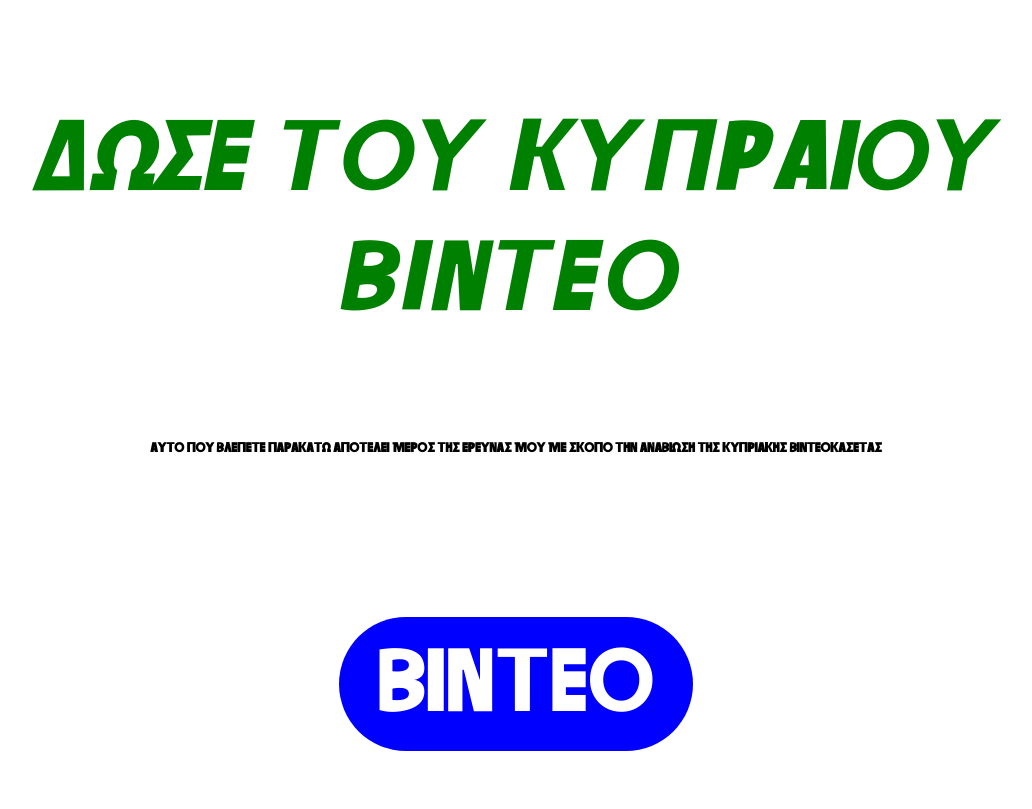
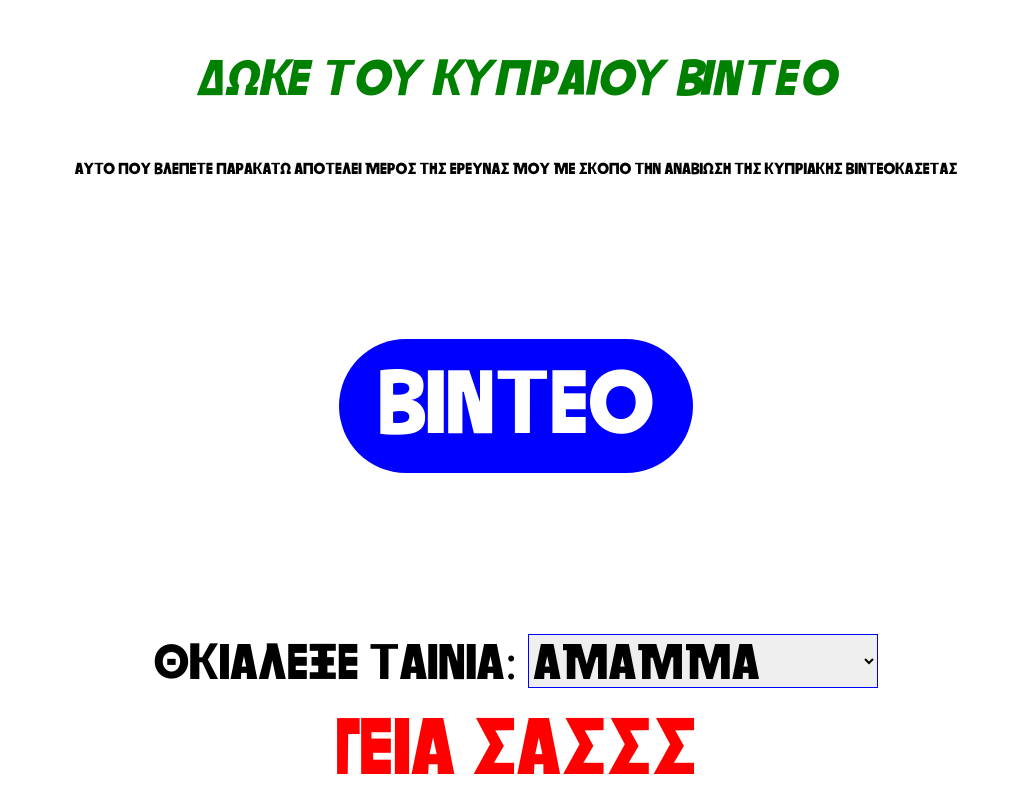
Before and after one commit to Melandin/melandin.github.io, a plain HTML site: page index.html in a window 1280 px wide. Shown: the top 809 px of the page, without its empty margins (124-1156 px from the left). Drawn offline with Linux system fonts and the light colour scheme.

Commit message:
update 2021

```diff
--- a/index.html
+++ b/index.html
@@ -10,18 +10,31 @@
 <!-- partial:index.partial.html -->
 <div contenteditable="true">
 <div class="r100">
-<p style="font-size:100px;">ΔΩΣΕ ΤΟΥ ΚΥΠΡΑΙΟΥ ΒΙΝΤΕΟ </p>
+<p style="font-size:50px;">ΔΩΚΕ ΤΟΥ ΚΥΠΡΑΙΟΥ ΒΙΝΤΕΟ </p>
 
 </div>
 </div>
 
-<h5> ΑΥΤΟ ΠΟΥ ΒΛΕΠΕΤΕ ΠΑΡΑΚΑΤΩ ΑΠΟΤΕΛΕΙ ΜΕΡΟΣ ΤΗΣ ΕΡΕΥΝΑΣ ΜΟΥ
-ΜΕ ΣΚΟΠΟ ΤΗΝ ΑΝΑΒΙΩΣΗ ΤΗΣ ΚΥΠΡΙΑΚΗΣ ΒΙΝΤΕΟΚΑΣΕΤΑΣ </h5>
+<p class="explain"> ΑΥΤΟ ΠΟΥ ΒΛΕΠΕΤΕ ΠΑΡΑΚΑΤΩ ΑΠΟΤΕΛΕΙ ΜΕΡΟΣ ΤΗΣ ΕΡΕΥΝΑΣ ΜΟΥ
+ΜΕ ΣΚΟΠΟ ΤΗΝ ΑΝΑΒΙΩΣΗ ΤΗΣ ΚΥΠΡΙΑΚΗΣ ΒΙΝΤΕΟΚΑΣΕΤΑΣ </p>
 
 <div class="embed">
 <div style="text-align: center; margin: 10em 0px;">
 <div contenteditable="true">
 <button class="my-variable-text3">ΒΙΝΤΕΟ</button></div></div>
+</div>
+
+<div class= "movielist">
+<label>ΘΚΙΑΛΕΞΕ ΤΑΙΝΙΑ:
+
+<select>
+
+    <option value="">ΑΜΑΜΜΑ</option>
+    <option value="">ΤΣΙΟΡΟΝΗΣ</option>
+    <option value="">ΣΙΣΙΣΙΝΙΙΣΤΑ</option>
+    <option value="">ΠΑΠΑΠΑΠ</option>
+</select>
+
 </div>
 
 
--- a/style.css
+++ b/style.css
@@ -17,14 +17,18 @@ margin:0;
 padding:0;
 
 }
-
 @font-face {
-
+src: url(fonts/vhswidthGX.ttf);
+font-family: 'vhswidth';
+    }
+@font-face {
+src: url(fonts/VHSShadowGX.ttf);
+font-family: 'vhsshadow';
+    }
+@font-face {
 src: url(fonts/VHSGX.ttf);
 font-family: 'vhsregular';
-
-
-}
+    }
 @keyframes ginto-animation {
   from {
     font-variation-settings:"ital" -20;
@@ -51,7 +55,7 @@ font-style: normal;
   animation-timing-function: ease-in-out;
  }
 
-h5 {
+.explain {
  font-family: 'vhsregular';
 text-align:center;
 }
@@ -78,7 +82,27 @@ text-align:center;
     padding: 1vw 3vw 1vw;
     outline: none;
     border: none;
+
+
 }
+
+
+.movielist {
+font-family: 'vhsregular';
+  border-radius: 10px 30px 30px 10px;
+text-align:center;
+  font-size: 50px;
+
+}
+
+
+select {
+font-family: 'vhsregular';
+   border: solid 1px blue;
+     width: 350px;
+ font-size: 50px;
+}
+
 
 
 .range__slant {
```
Also changed, not shown: fonts/VHSGX.ttf, fonts/VHSShadowGX.ttf (added), fonts/vhsgx-webfont.woff (deleted), fonts/vhsgx-webfont.woff2 (deleted), fonts/vhswidthGX.ttf (added).
